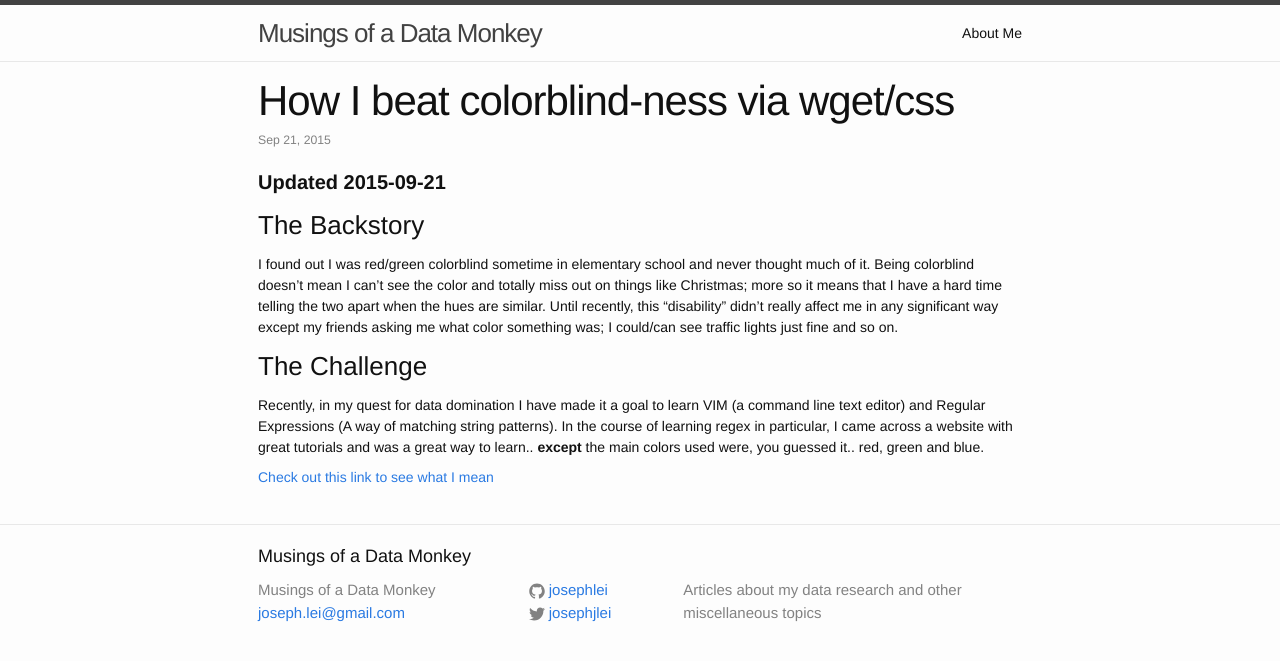
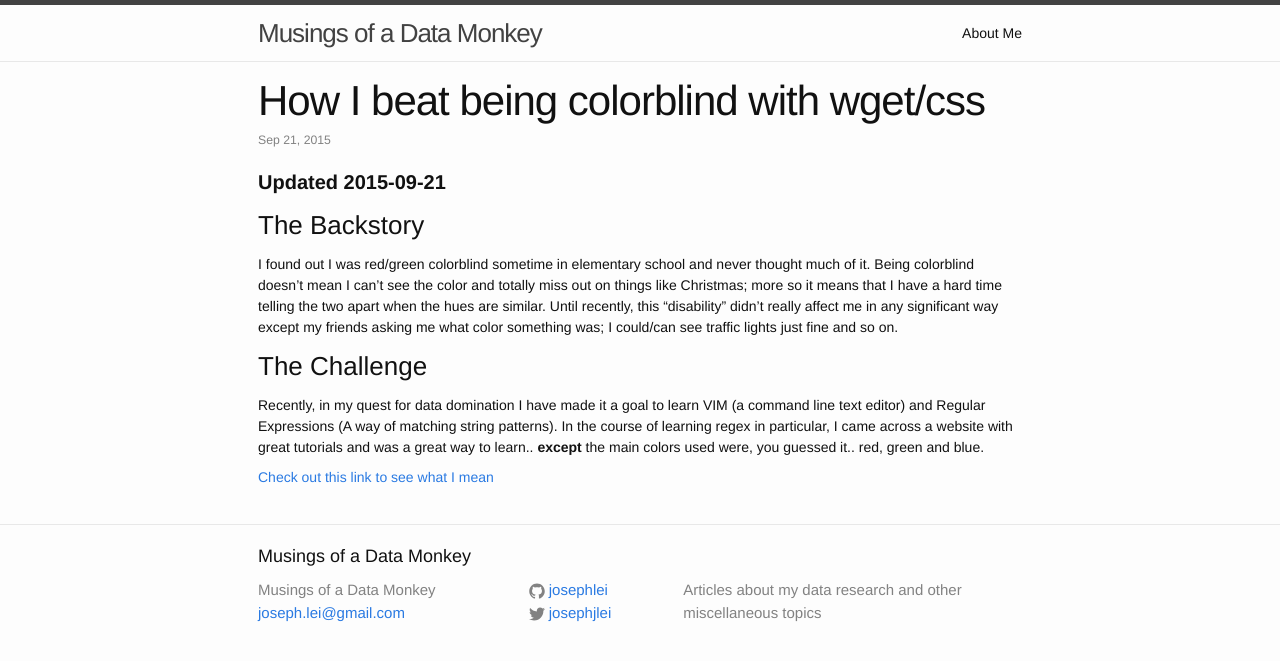
Before and after one commit to josephlei/jjl-website, a Jekyll site: the page built from _posts/2015-09-21-colorblind.markdown, in a window 1280 px wide. Shown: the top 661 px of the page. Built offline with Jekyll 4.4.1, drawn with Linux system fonts in a browser that asks for light colours.

Commit message:
direct shell update

```diff
--- a/_posts/2015-09-21-colorblind.markdown
+++ b/_posts/2015-09-21-colorblind.markdown
@@ -1,6 +1,6 @@
 ---
 layout: post
-title: "How I beat colorblind-ness via wget/css"
+title: "How I beat being colorblind with wget/css"
 date: 2015-09-21
 categories:
 published: true
@@ -14,4 +14,4 @@ I found out I was red/green colorblind sometime in elementary school and never t
 ###The Challenge
 Recently, in my quest for data domination I have made it a goal to learn VIM (a command line text editor) and Regular Expressions (A way of matching string patterns).  In the course of learning regex in particular, I came across a website with great tutorials and was a great way to learn.. **except** the main colors used were, you guessed it.. red, green and blue.
 
-[Check out this link to see what I mean](www.regular-expressions.info/quickstart.html)
+[Check out this link to see what I mean](http://www.regular-expressions.info/quickstart.html)
```
